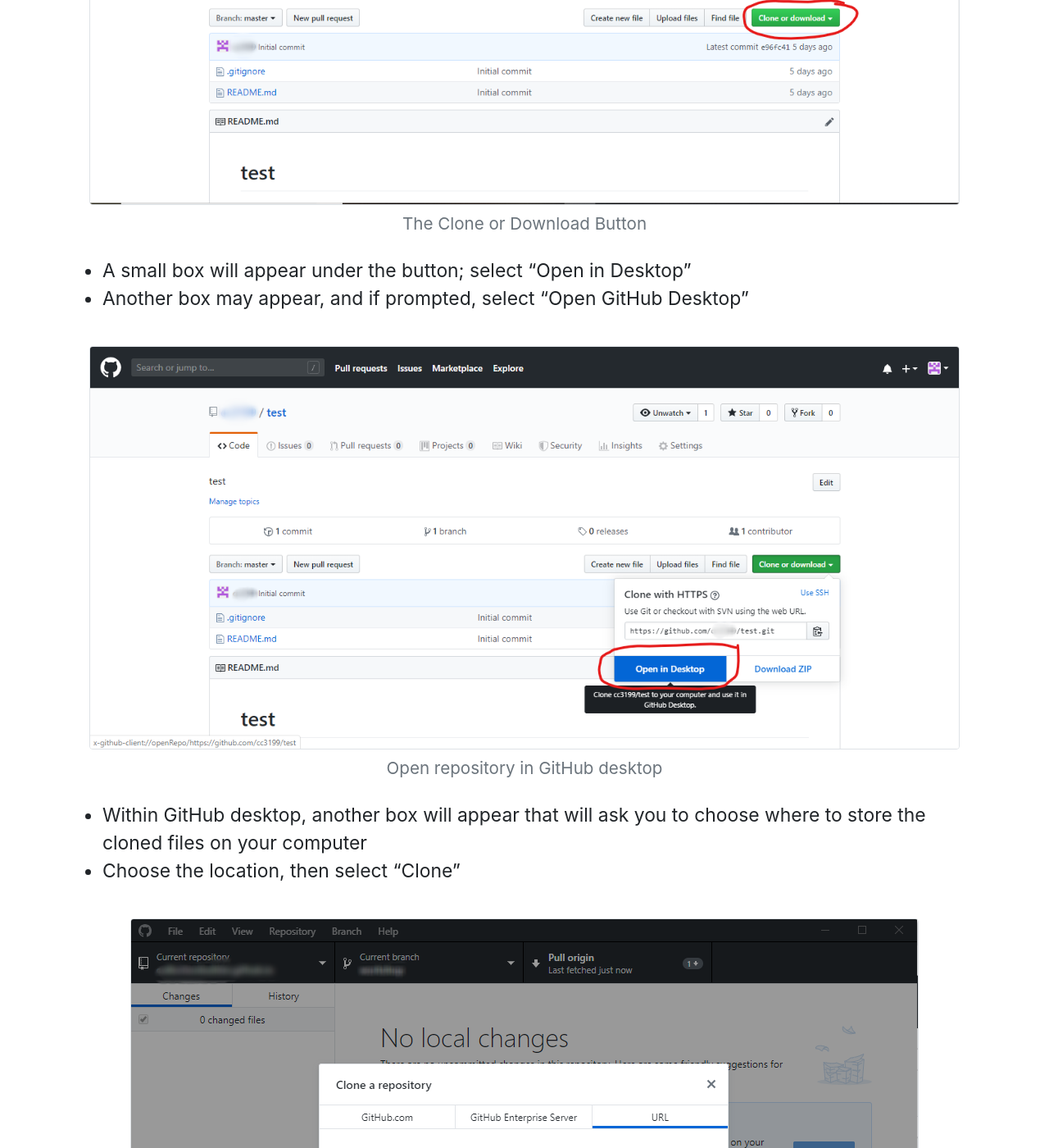
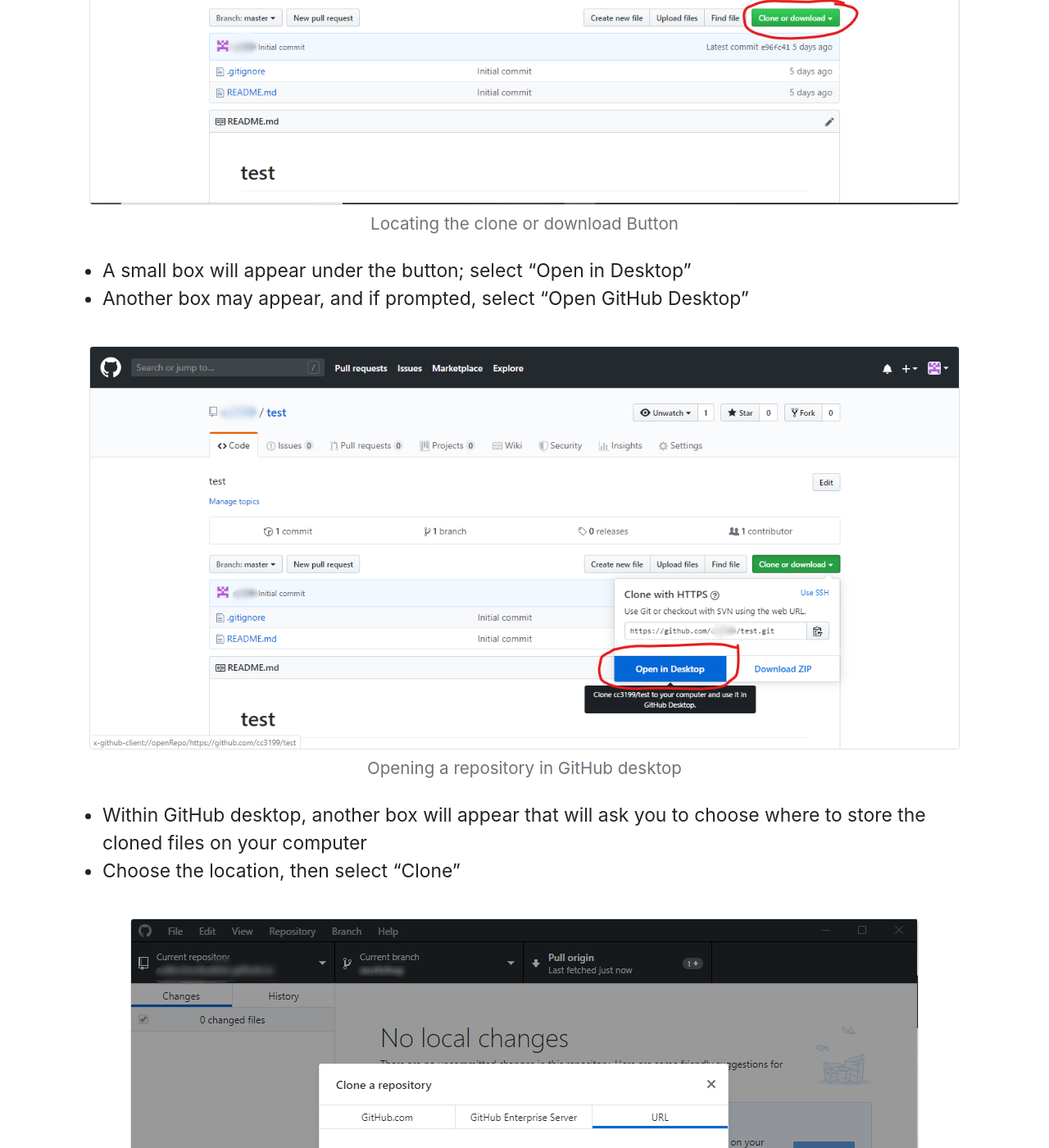
Before and after one commit to lib-static/howto, a Jekyll site: the page built from howtos/clonegithubrepo.md, in a window 1280 px wide and 1400 px high, scrolled down 831 px. Shown: the whole window at 82% size. Built offline with Jekyll 4.4.1, drawn with Linux system fonts in a browser that asks for light colours.

Commit message:
update captions and alt

```diff
--- a/howtos/clonegithubrepo.md
+++ b/howtos/clonegithubrepo.md
@@ -13,11 +13,11 @@ Before you clone your repository, you will need to install [GitHub Desktop.](git
 ### Step 2: Navigate to the repository you want to clone
 
 ### Step 3: Above the files in your repository, select "Clone or Download" on the right-hand side
-{% include bootstrap/figure.md img="/github/github_cloneordownloadbutton.png" caption="The Clone or Download Button" alt="Locating the clone or download button" %}
+{% include bootstrap/figure.md img="/github/github_cloneordownloadbutton.png" caption="Locating the clone or download Button" alt="Locating the clone or download button" %}
 
 - A small box will appear under the button; select "Open in Desktop"
 - Another box may appear, and if prompted, select "Open GitHub Desktop"
-{% include bootstrap/figure.md img="/github/github_openindesktop.png" caption="Open repository in GitHub desktop" alt="Opening repository in GitHub desktop" %}
+{% include bootstrap/figure.md img="/github/github_openindesktop.png" caption="Opening a repository in GitHub desktop" alt="Opening a repository in GitHub desktop" %}
 
 - Within GitHub desktop, another box will appear that will ask you to choose where to store the cloned files on your computer
 - Choose the location, then select "Clone"
```
